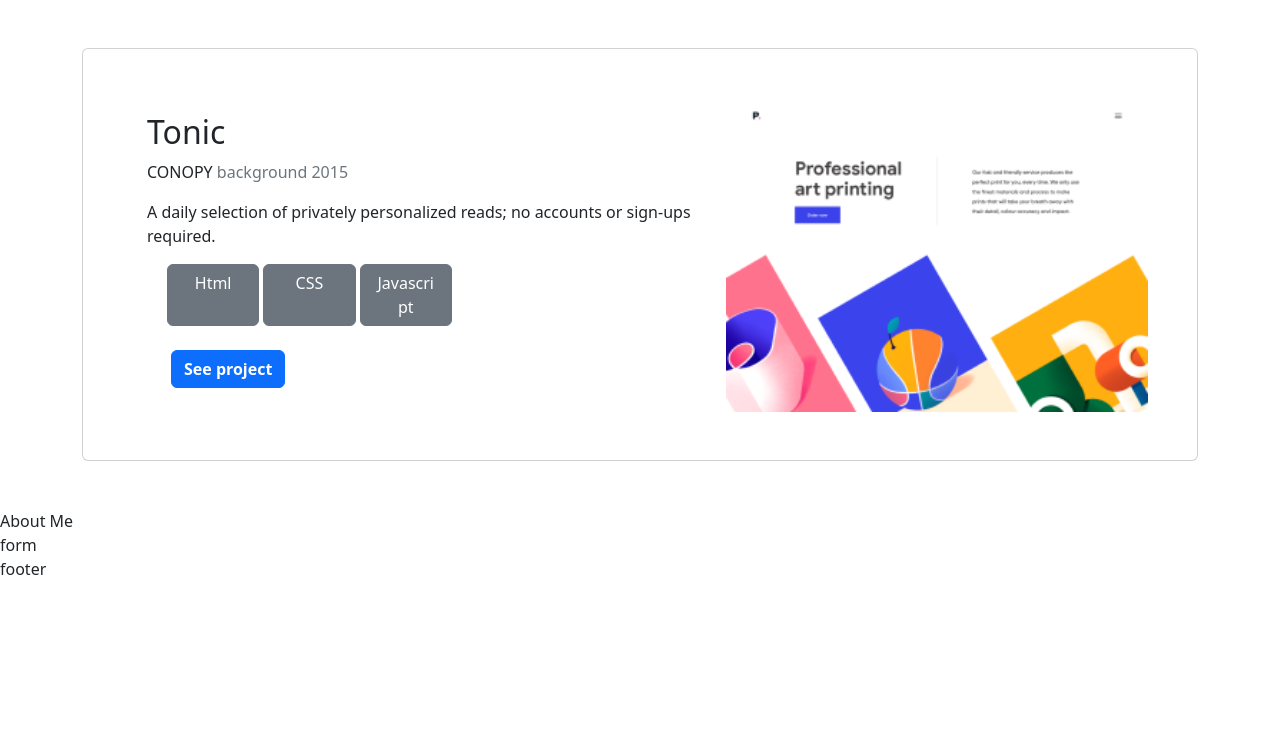
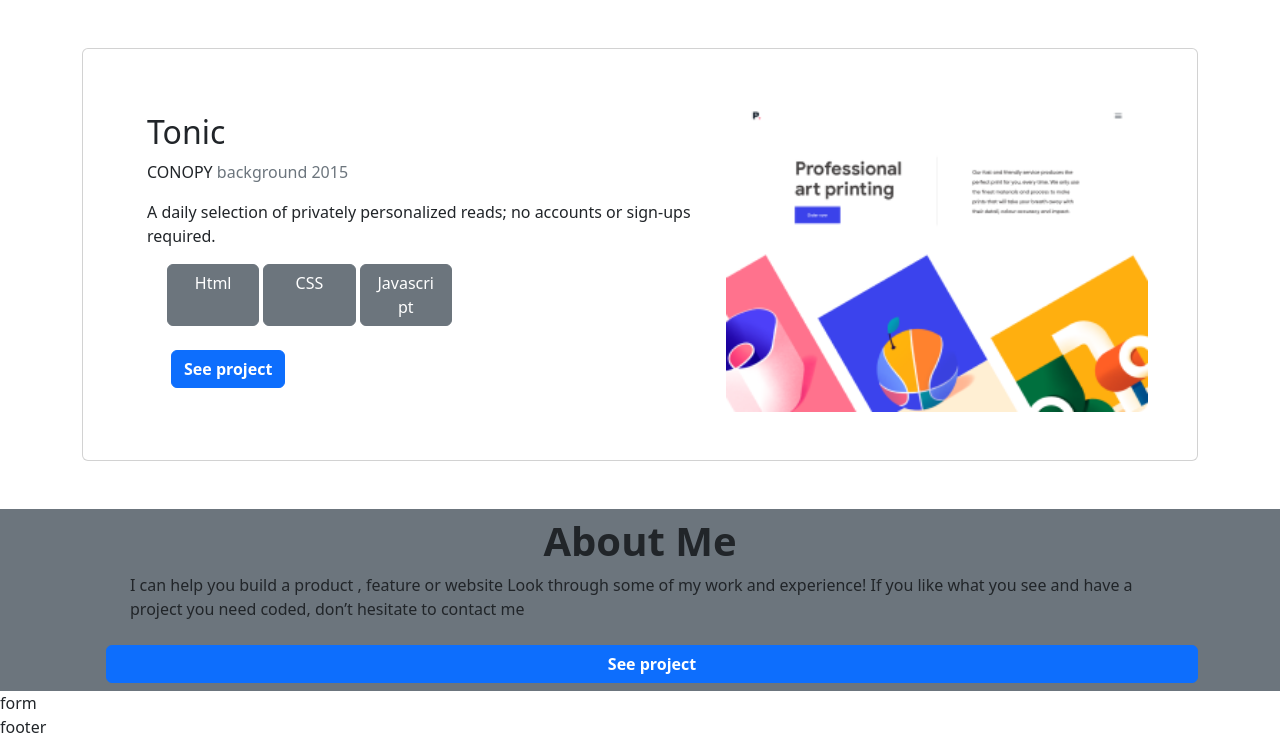
Before and after one commit to mzirkof/try_bootstrap, a website: page index.html in a window 1280 px wide. Shown: the part 2037-2776 px from the top of the page. Before the commit the page ends 2618 px from the top, so only its background shows below. Drawn offline with nearby package versions, Linux system fonts and the light colour scheme.

Commit message:
updated index file to add About me section (part I)

```diff
--- a/index.html
+++ b/index.html
@@ -145,7 +145,18 @@
       </div>
     </div>
     </section>
-    <section class="about_me">About Me</section>
+    <section class="about_me bg-secondary d-flex justify-content-center">
+      <div class="container-md head row">
+        <h1 class="col-12 d-flex justify-content-center fw-bold mt-2">About Me</h1>
+        <p class="col-12 px-5 d-flex justify-content-center mb-3">I can help you build a product , feature or website Look through some of my work and experience! If you like what you see and have a project you need coded, don’t hesitate to contact me</p>
+
+        <div class="row">
+          <button type="button" class="btn btn-primary fw-bold my-2 mx-4">See project</button>
+        </div>
+      </div>
+
+
+    </section>
     <section class="form">form</section>
     <footer>footer</footer>
 
```
